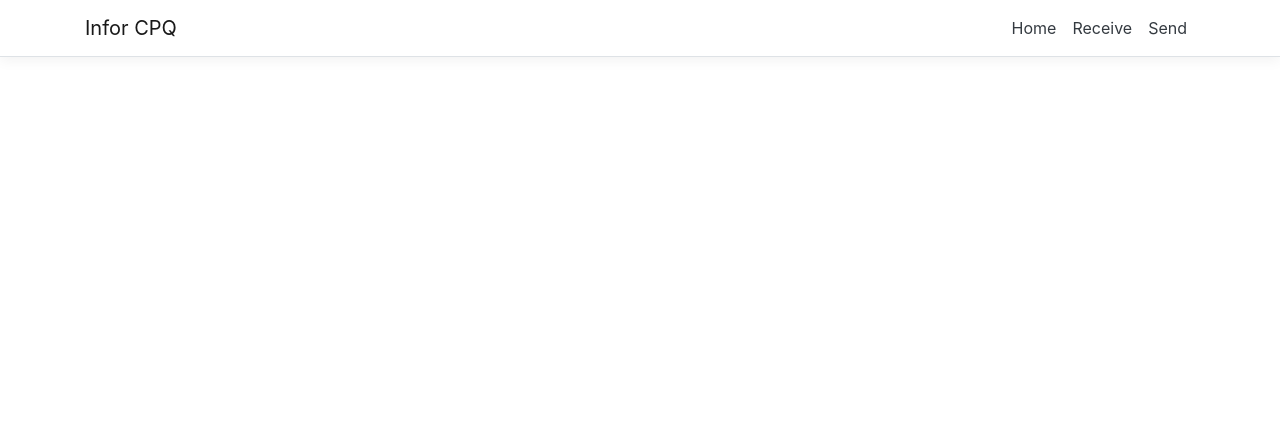
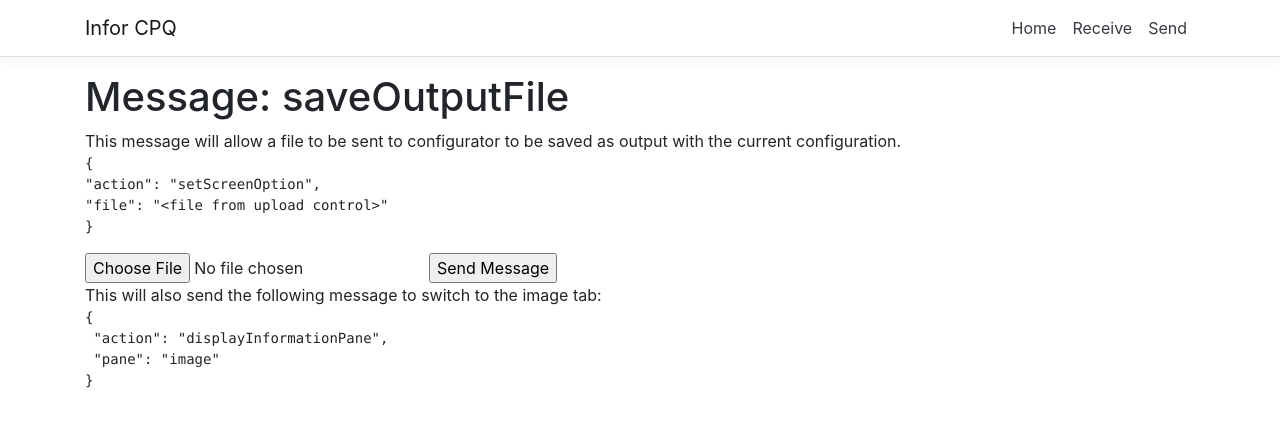
Before and after one commit to timdunham/ext-app-sample, a React (Create React App) app in the folder ClientApp/: page /send/saveOutputFile in a window 1280 px wide. Shown: the top 426 px of the page. Built offline with nearby package versions, Linux system fonts and the light colour scheme.

Commit message:
saveOutputFile event

```diff
--- a/ClientApp/src/App.tsx
+++ b/ClientApp/src/App.tsx
@@ -12,6 +12,7 @@ import FocusScreenOption from './components/Send/FocusScreenOption';
 import Configure from './components/Send/Configure';
 import Finish from './components/Send/Finish';
 import Processing from './components/Send/Processing';
+import SaveOutputFile from './components/Send/SaveOutputFile';
 
 export default () => (
     <Layout>
@@ -19,6 +20,7 @@ export default () => (
         <Route path='/send/home' component={SendHome} />
         <Route path='/send/setScreenOption' component={SetScreenOption} />
         <Route path='/send/focusScreenOption' component={FocusScreenOption} />
+        <Route path='/send/saveOutputFile' component={SaveOutputFile} />
         <Route path='/send/configure' component={Configure} />
         <Route path='/send/finish' component={Finish} />
         <Route path='/send/processing' component={Processing} />
--- a/ClientApp/src/components/ConfiguratorEventListener.tsx
+++ b/ClientApp/src/components/ConfiguratorEventListener.tsx
@@ -4,6 +4,7 @@ import * as ReceivedMessages from '../store/ReceivedMessages'
 import { useHistory } from 'react-router-dom'
 import * as SetScreenOptionState from '../store/SetScreenOptionStore';
 import * as FocusScreenOptionState from '../store/FocusScreenOptionStore';
+import * as SaveOutputFileState from '../store/SaveOutputFileStore';
 
 export default function ConfiguratorEventListener() {
     var dispatch = useDispatch();
@@ -32,6 +33,10 @@ export default function ConfiguratorEventListener() {
                 case "ProcessingEvent":
                     history.push("/send/processing");
                     break;
+                case "SaveOutputFileEvent":
+                    dispatch(SaveOutputFileState.actionCreators.setScreenOptionId(eventData.data.screenId));
+                    history.push("/send/saveOutputFile");
+                    break;
                 case "SetScreenOptionEvent":
                     dispatch(SetScreenOptionState.actionCreators.setScreenOptionId(eventData.data.screenId));
                     history.push("/send/setScreenOption");
--- /dev/null
+++ b/ClientApp/src/components/Send/SaveOutputFile.tsx
@@ -0,0 +1,41 @@
+import * as React from 'react';
+import { useSelector } from 'react-redux';
+import { ApplicationState } from '../../store';
+
+const SaveOutputFile: React.FC = () => {
+  const state = useSelector((state: ApplicationState) => {
+    return state.filenameScreenOption
+  });
+  const uploadRef = React.createRef<HTMLInputElement>();
+  const messageSwitchToImageTab: string = "{\n \"action\": \"displayInformationPane\",\n \"pane\": \"image\"\n}";
+  const continueMessage: string = `{\n \"action\": \"configure\"\n}`;
+  const sendMessage = () => {
+    if (uploadRef && uploadRef.current && uploadRef.current.files) {
+      const f = uploadRef.current.files[0];
+      const setFilenameMessage: string = `{\n \"action\": \"setScreenOption\",\n \"screenOptionId\": \"${state.filenameScreenOptionId}\",\n \"value\": \"${f.name}\"\n}`;
+      const message = {
+        action: "saveOutputFile",
+        file: new File([f], f.name, { type: f.type, lastModified: f.lastModified })
+      };
+      window.parent.postMessage(message, "*");
+      setTimeout(() => window.parent.postMessage(JSON.parse(setFilenameMessage), "*"), 100);
+      setTimeout(() => window.parent.postMessage(JSON.parse(continueMessage), "*"), 200);
+      setTimeout(() => window.parent.postMessage(JSON.parse(messageSwitchToImageTab), "*"), 300);
+    }
+  }
+  return (
+    <div>
+      <h1>Message: saveOutputFile</h1>
+      This message will allow a file to be sent to configurator to be saved as output with the current configuration.
+      <br />
+      <pre><code>{"{\n\"action\": \"setScreenOption\",\n\"file\": \"<file from upload control>\"\n}"}</code></pre>
+      <input type="file" ref={uploadRef} />
+      <input type="button" onClick={sendMessage} value="Send Message" />
+      <br />
+      This will also send the following message to switch to the image tab:
+      <pre><code>{messageSwitchToImageTab}</code></pre>
+    </div>
+  );
+}
+
+export default SaveOutputFile;
--- /dev/null
+++ b/ClientApp/src/store/SaveOutputFileStore.ts
@@ -0,0 +1,27 @@
+import { Action, Reducer } from 'redux';
+
+export interface SaveOutputFileState {
+    filenameScreenOptionId: string;
+}
+export interface SetFilenameScreenOptionId { type: 'SET_FILENAMESCREENOPTIONID', filenameScreenOptionId: string }
+export type KnownAction = SetFilenameScreenOptionId;
+export const actionCreators = {
+    setScreenOptionId: (filenameScreenOptionId: string) => ({ type: 'SET_FILENAMESCREENOPTIONID', filenameScreenOptionId: filenameScreenOptionId } as SetFilenameScreenOptionId)
+};
+export const reducer: Reducer<SaveOutputFileState> = (state: SaveOutputFileState | undefined, incomingAction: Action): SaveOutputFileState => {
+    if (state === undefined) {
+        return {
+            filenameScreenOptionId: ""
+        };
+    }
+
+    const action = incomingAction as KnownAction;
+    switch (action.type) {
+        case 'SET_FILENAMESCREENOPTIONID':
+            return {
+                filenameScreenOptionId: action.filenameScreenOptionId
+            };
+        default:
+            return state;
+    }
+};
--- a/ClientApp/src/store/index.ts
+++ b/ClientApp/src/store/index.ts
@@ -1,12 +1,14 @@
 import * as ReceivedMessages from './ReceivedMessages';
 import * as SetScreenOptionStore from './SetScreenOptionStore';
 import * as FocusScreenOptionStore from './FocusScreenOptionStore';
+import * as SaveOutputFileStore from './SaveOutputFileStore';
 
 // The top-level state object
 export interface ApplicationState {
     receivedMessages: ReceivedMessages.ReceivedMessageState;
     setScreenOption: SetScreenOptionStore.SetScreenOptionState;
     focusScreenOptions: FocusScreenOptionStore.FocusScreenOptionState;
+    filenameScreenOption: SaveOutputFileStore.SaveOutputFileState;
 }
 
 // Whenever an action is dispatched, Redux will update each top-level application state property using
@@ -15,7 +17,8 @@ export interface ApplicationState {
 export const reducers = {
     receivedMessages: ReceivedMessages.reducer,
     setScreenOption: SetScreenOptionStore.reducer,
-    focusScreenOptions: FocusScreenOptionStore.reducer
+    focusScreenOptions: FocusScreenOptionStore.reducer,
+    filenameScreenOption: SaveOutputFileStore.reducer
 };
 
 // This type can be used as a hint on action creators so that its 'dispatch' and 'getState' params are
```
Also changed, not shown: 1 other file (tests, documents, lock files or other folders).
